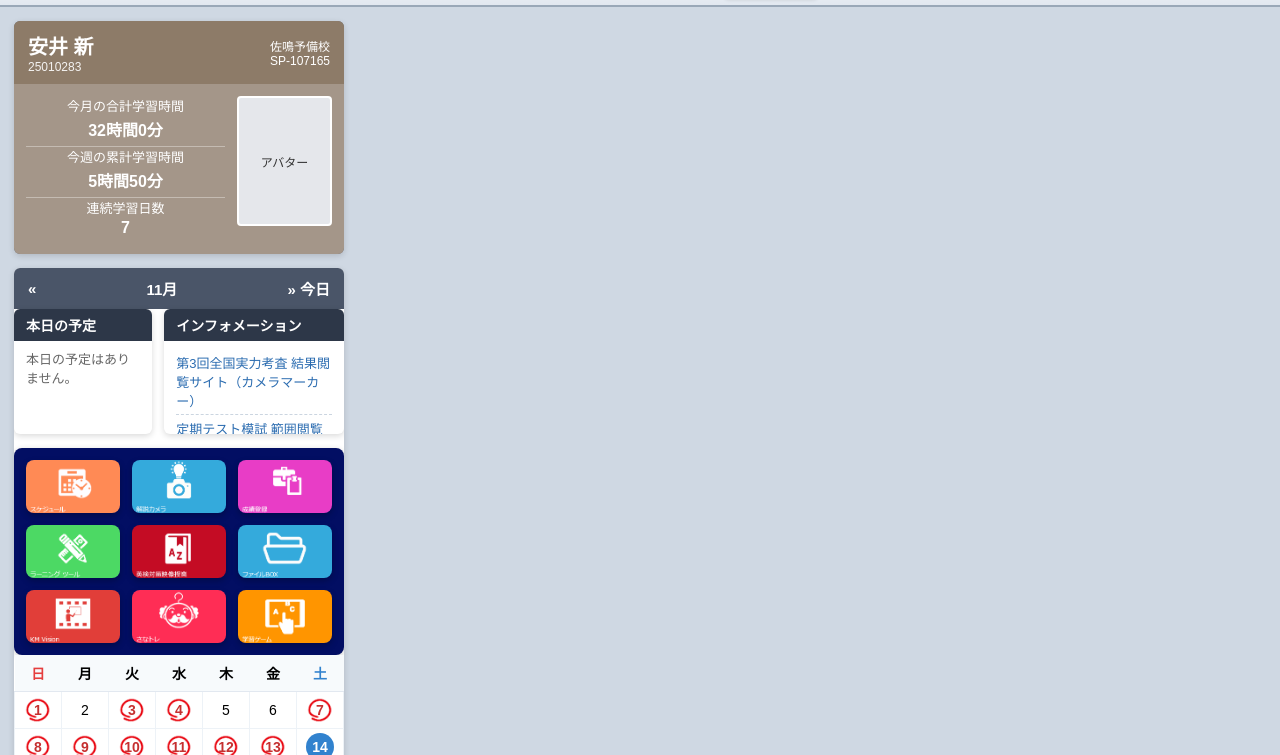
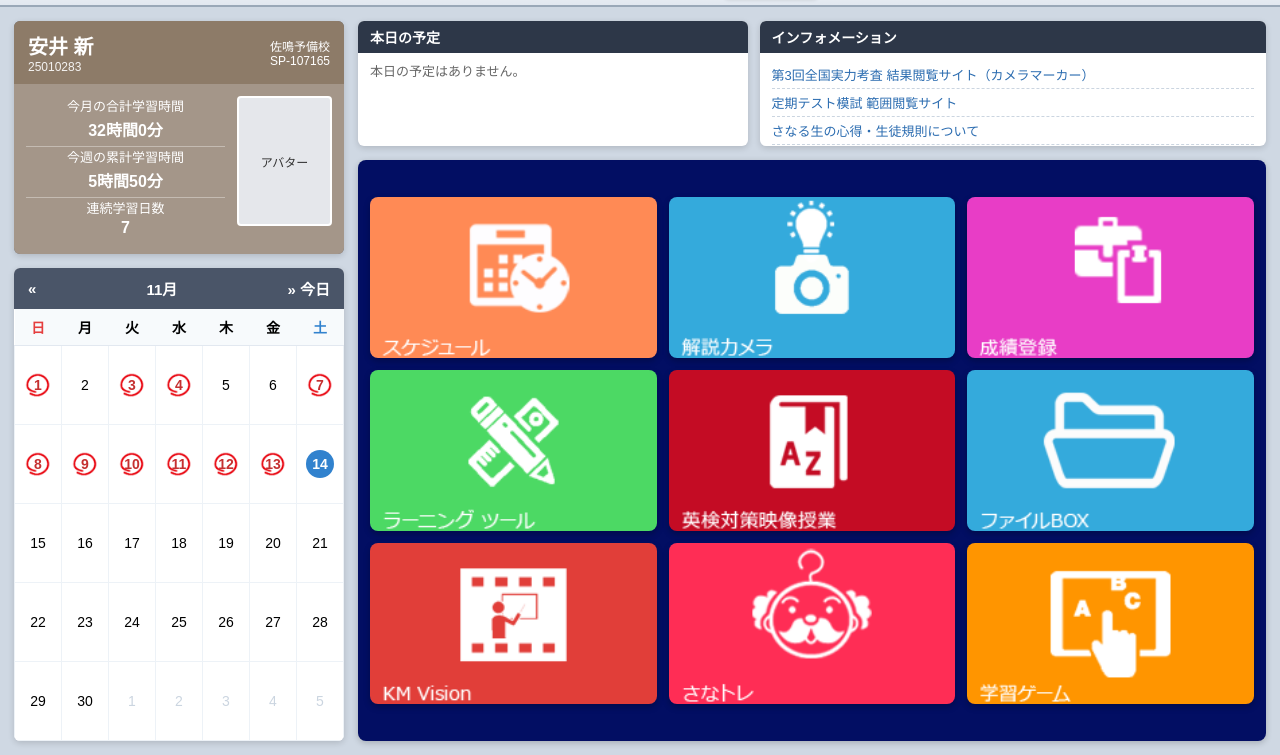
Before and after one commit to araisan-0205/Sanatabu, a plain HTML site: page index.html in a window 1280 px wide. Shown: the part 45-800 px from the top of the page. Drawn offline with Linux system fonts and the light colour scheme.

Commit message:
Update index.html

```diff
--- a/index.html
+++ b/index.html
@@ -5,327 +5,81 @@
 <meta name="viewport" content="width=device-width, initial-scale=1.0">
 <title>SANARU 学習ポータル</title>
 <style>
-  * {
-    box-sizing: border-box;
-    margin: 0;
-    padding: 0;
-    font-family: "Meiryo", "Hiragino Kaku Gothic ProN", sans-serif;
-  }
-
-  html, body {
-    width: 100%;
-    height: 100%;
-    background-color: #cfd8e3;
-    overflow-x: hidden;
-  }
-
-  .app-container {
-    width: 100%;
-    min-height: 100vh;
-    display: flex;
-    flex-direction: column;
-  }
+  * { box-sizing: border-box; margin: 0; padding: 0; font-family: "Meiryo", "Hiragino Kaku Gothic ProN", sans-serif; }
+  html, body { width: 100%; height: 100%; background-color: #cfd8e3; overflow-x: hidden; }
+  .app-container { width: 100%; min-height: 100vh; display: flex; flex-direction: column; }
 
   .top-bar {
     background: linear-gradient(to bottom, #ffffff, #e2e8f0);
-    padding: 8px 20px;
-    display: flex;
-    align-items: center;
-    justify-content: space-between;
-    border-bottom: 2px solid #9aa8b8;
-    flex-wrap: wrap;
-    gap: 10px;
+    padding: 8px 20px; display: flex; align-items: center; justify-content: space-between;
+    border-bottom: 2px solid #9aa8b8; flex-wrap: wrap; gap: 10px;
   }
-
-  .logo {
-    font-size: 28px;
-    font-weight: 900;
-    font-style: italic;
-    color: #3b6ea5;
-    letter-spacing: 2px;
-  }
-
-  .date-schedule {
-    display: flex;
-    align-items: center;
-    gap: 14px;
-    font-size: 15px;
-    font-weight: bold;
-    color: #333;
-  }
-
+  .logo { font-size: 28px; font-weight: 900; font-style: italic; color: #3b6ea5; letter-spacing: 2px; }
+  .date-schedule { display: flex; align-items: center; gap: 14px; font-size: 15px; font-weight: bold; color: #333; }
   .date-badge { font-size: 20px; }
-
-  .timer-box {
-    background-color: #333;
-    color: #fff;
-    padding: 4px 12px;
-    border-radius: 4px;
-    font-family: monospace;
-    font-size: 16px;
-  }
-
-  .btn-start {
-    background-color: #e63946;
-    color: #fff;
-    border: none;
-    padding: 7px 18px;
-    border-radius: 4px;
-    font-weight: bold;
-    font-size: 14px;
-    cursor: pointer;
-    box-shadow: 0 2px 4px rgba(0,0,0,0.2);
-  }
-  .btn-start:hover { background-color: #c92a37; }
-
-  .status-area {
-    display: flex;
-    align-items: center;
-    gap: 10px;
-    font-size: 13px;
-    font-weight: bold;
-  }
-
-  .status-btn {
-    padding: 6px 12px;
-    border: none;
-    border-radius: 4px;
-    color: #fff;
-    font-weight: bold;
-    cursor: pointer;
-  }
+  .timer-box { background-color: #333; color: #fff; padding: 4px 12px; border-radius: 4px; font-family: monospace; font-size: 16px; }
+  .btn-start { background-color: #e63946; color: #fff; border: none; padding: 7px 18px; border-radius: 4px; font-weight: bold; font-size: 14px; cursor: pointer; box-shadow: 0 2px 4px rgba(0,0,0,0.2); }
+  .status-area { display: flex; align-items: center; gap: 10px; font-size: 13px; font-weight: bold; }
+  .status-btn { padding: 6px 12px; border: none; border-radius: 4px; color: #fff; font-weight: bold; cursor: pointer; }
   .btn-info { background-color: #4caf50; border-radius: 50%; width: 28px; height: 28px; padding: 0; }
   .btn-update { background-color: #3b82f6; }
   .btn-exit { background-color: #c05621; }
 
-  .main-grid {
-    flex: 1;
-    display: grid;
-    grid-template-columns: 330px 1fr;
-    gap: 14px;
-    padding: 14px;
-  }
+  .main-grid { flex: 1; display: grid; grid-template-columns: 330px 1fr; gap: 14px; padding: 14px; }
+  .left-col { display: flex; flex-direction: column; gap: 14px; }
 
-  .left-col {
-    display: flex;
-    flex-direction: column;
-    gap: 14px;
-  }
-
-  .profile-card {
-    background-color: #6b7280;
-    color: #fff;
-    border-radius: 6px;
-    overflow: hidden;
-    box-shadow: 0 2px 6px rgba(0,0,0,0.15);
-  }
-
-  .profile-header {
-    background-color: #8d7b68;
-    padding: 10px 14px;
-    display: flex;
-    justify-content: space-between;
-    align-items: center;
-  }
-
+  .profile-card { background-color: #6b7280; color: #fff; border-radius: 6px; overflow: hidden; box-shadow: 0 2px 6px rgba(0,0,0,0.15); }
+  .profile-header { background-color: #8d7b68; padding: 10px 14px; display: flex; justify-content: space-between; align-items: center; }
   .student-name { font-size: 20px; font-weight: bold; }
   .student-id { font-size: 12px; opacity: 0.9; }
-
-  .profile-body {
-    display: flex;
-    padding: 12px;
-    background-color: #a49689;
-    gap: 12px;
-  }
-
-  .study-stats {
-    flex: 1;
-    font-size: 13px;
-    display: flex;
-    flex-direction: column;
-    justify-content: space-around;
-    text-align: center;
-  }
-
-  .stat-item {
-    border-bottom: 1px solid rgba(255,255,255,0.35);
-    padding-bottom: 5px;
-  }
+  .profile-body { display: flex; padding: 12px; background-color: #a49689; gap: 12px; }
+  .study-stats { flex: 1; font-size: 13px; display: flex; flex-direction: column; justify-content: space-around; text-align: center; }
+  .stat-item { border-bottom: 1px solid rgba(255,255,255,0.35); padding-bottom: 5px; }
   .stat-item:last-child { border-bottom: none; }
   .stat-value { font-size: 16px; font-weight: bold; margin-top: 2px; }
+  .avatar-box { width: 95px; height: 130px; background-color: #e5e7eb; border-radius: 4px; display: flex; align-items: center; justify-content: center; border: 2px solid #fff; color: #333; font-size: 12px; }
 
-  .avatar-box {
-    width: 95px;
-    height: 130px;
-    background-color: #e5e7eb;
-    border-radius: 4px;
-    overflow: hidden;
-    display: flex;
-    align-items: center;
-    justify-content: center;
-    border: 2px solid #fff;
-    color: #333;
-    font-size: 12px;
-  }
-
-  .calendar-card {
-    background-color: #fff;
-    border-radius: 6px;
-    overflow: hidden;
-    box-shadow: 0 2px 6px rgba(0,0,0,0.15);
-    flex: 1;
-    display: flex;
-    flex-direction: column;
-  }
-
-  .cal-header {
-    background-color: #4a5568;
-    color: #fff;
-    padding: 10px 14px;
-    display: flex;
-    justify-content: space-between;
-    align-items: center;
-    font-weight: bold;
-    font-size: 15px;
-  }
-
-  .cal-table {
-    width: 100%;
-    border-collapse: collapse;
-    text-align: center;
-    font-size: 14px;
-    flex: 1;
-  }
-
-  .cal-table th {
-    padding: 8px 0;
-    background-color: #f7fafc;
-    border-bottom: 1px solid #e2e8f0;
-  }
+  .calendar-card { background-color: #fff; border-radius: 6px; overflow: hidden; box-shadow: 0 2px 6px rgba(0,0,0,0.15); flex: 1; display: flex; flex-direction: column; }
+  .cal-header { background-color: #4a5568; color: #fff; padding: 10px 14px; display: flex; justify-content: space-between; align-items: center; font-weight: bold; font-size: 15px; }
+  .cal-table { width: 100%; border-collapse: collapse; text-align: center; font-size: 14px; flex: 1; }
+  .cal-table th { padding: 8px 0; background-color: #f7fafc; border-bottom: 1px solid #e2e8f0; }
   .cal-table th:first-child { color: #e53e3e; }
   .cal-table th:last-child { color: #3182ce; }
   .cal-table td { padding: 4px 0; border: 1px solid #edf2f7; }
+  .day-circle { display: inline-block; width: 28px; height: 28px; line-height: 28px; border-radius: 50%; }
+  .studied { background-image: url('maru.png'); background-size: contain; background-repeat: no-repeat; background-position: center; color: #c53030; font-weight: bold; }
+  .today { background-color: #3182ce; color: #fff; font-weight: bold; }
+  .other-month { color: #cbd5e0; }
 
-  .day-circle {
-    display: inline-block;
-    width: 28px;
-    height: 28px;
-    line-height: 28px;
-    border-radius: 50%;
-  }
-
-  .studied {
-    background-image: url('maru.png');
-    background-size: contain;
-    background-repeat: no-repeat;
-    background-position: center;
-    color: #c53030;
-    font-weight: bold;
-  }
-
-  .today {
-    background-color: #3182ce;
-    color: #fff;
-    font-weight: bold;
-  }
-
-  .other-month { color: #cbd5e0; }
-  .right-col {
-    display: flex;
-    flex-direction: column;
-    gap: 14px;
-  }
-
-  .info-row {
-    display: grid;
-    grid-template-columns: 1fr 1.3fr;
-    gap: 12px;
-    height: 125px;
-  }
-
-  .panel-box {
-    background-color: #fff;
-    border-radius: 6px;
-    overflow: hidden;
-    box-shadow: 0 2px 6px rgba(0,0,0,0.15);
-    display: flex;
-    flex-direction: column;
-  }
-
-  .panel-title {
-    background-color: #2d3748;
-    color: #fff;
-    font-size: 14px;
-    font-weight: bold;
-    padding: 6px 12px;
-  }
-
-  .panel-content {
-    padding: 8px 12px;
-    font-size: 13px;
-    overflow-y: auto;
-    flex: 1;
-  }
-
+  .right-col { display: flex; flex-direction: column; gap: 14px; }
+  .info-row { display: grid; grid-template-columns: 1fr 1.3fr; gap: 12px; height: 125px; }
+  .panel-box { background-color: #fff; border-radius: 6px; overflow: hidden; box-shadow: 0 2px 6px rgba(0,0,0,0.15); display: flex; flex-direction: column; }
+  .panel-title { background-color: #2d3748; color: #fff; font-size: 14px; font-weight: bold; padding: 6px 12px; }
+  .panel-content { padding: 8px 12px; font-size: 13px; overflow-y: auto; flex: 1; }
   .info-list { list-style: none; }
   .info-list li { padding: 4px 0; border-bottom: 1px dashed #cbd5e0; }
   .info-list a { color: #2b6cb0; text-decoration: none; }
   .info-list a:hover { text-decoration: underline; }
 
   .tiles-grid {
-    display: grid;
-    grid-template-columns: repeat(3, 1fr);
-    gap: 12px;
-    padding: 12px;
-    border-radius: 8px;
-    background-color: #001f5c;
-    background-image: url('btn00.png');
-    background-size: cover;
-    background-position: center;
-    box-shadow: 0 2px 6px rgba(0,0,0,0.2);
-    align-content: center;
-    flex: 1;
+    display: grid; grid-template-columns: repeat(3, 1fr); gap: 12px; padding: 12px;
+    border-radius: 8px; background-color: #001f5c; background-image: url('btn00.png');
+    background-size: cover; background-position: center; box-shadow: 0 2px 6px rgba(0,0,0,0.2);
+    align-content: center; flex: 1;
   }
+  .tile-btn {
+    border: none; background-color: transparent; background-image: url('btn00.png'); background-size: cover;
+    border-radius: 8px; overflow: hidden; cursor: pointer; padding: 0; box-shadow: 0 3px 6px rgba(0,0,0,0.25);
+    transition: transform 0.1s; display: flex; align-items: center; justify-content: center;
+    width: 100%; aspect-ratio: 16 / 9;
+  }
+  .tile-btn:hover { transform: translateY(-2px); }
+  .tile-btn img { width: 100%; height: 100%; object-fit: cover; display: block; }
 
-  .tile-btn {
-    border: none;
-    background-color: transparent;
-    background-image: url('btn00.png');
-    background-size: cover;
-    border-radius: 8px;
-    overflow: hidden;
-    cursor: pointer;
-    padding: 0;
-    box-shadow: 0 3px 6px rgba(0,0,0,0.25);
-    transition: transform 0.1s;
-    display: flex;
-    align-items: center;
-    justify-content: center;
-    width: 100%;
-    aspect-ratio: 16 / 9;
-    color: #fff;
-    font-weight: bold;
-  }
-
-  .tile-btn:hover {
-    transform: translateY(-2px);
-  }
-
-  .tile-btn img {
-    width: 100%;
-    height: 100%;
-    object-fit: cover;
-    display: block;
-  }
-
-  @media (max-width: 820px) {
-    .main-grid { grid-template-columns: 1fr; }
-    .info-row { grid-template-columns: 1fr; height: auto; }
-  }
+  @media (max-width: 820px) { .main-grid { grid-template-columns: 1fr; } .info-row { grid-template-columns: 1fr; height: auto; } }
 </style>
 </head>
 <body>
-
 <div class="app-container">
   <header class="top-bar">
     <div class="logo">SANARU</div>
@@ -358,70 +112,35 @@
         </div>
         <div class="profile-body">
           <div class="study-stats">
-            <div class="stat-item">
-              <div>今月の合計学習時間</div>
-              <div class="stat-value">32時間0分</div>
-            </div>
-            <div class="stat-item">
-              <div>今週の累計学習時間</div>
-              <div class="stat-value">5時間50分</div>
-            </div>
-            <div class="stat-item">
-              <div>連続学習日数</div>
-              <div class="stat-value">7</div>
-            </div>
+            <div class="stat-item"><div>今月の合計学習時間</div><div class="stat-value">32時間0分</div></div>
+            <div class="stat-item"><div>今週の累計学習時間</div><div class="stat-value">5時間50分</div></div>
+            <div class="stat-item"><div>連続学習日数</div><div class="stat-value">7</div></div>
           </div>
-          <div class="avatar-box">
-            <span>アバター</span>
-          </div>
+          <div class="avatar-box"><span>アバター</span></div>
         </div>
       </section>
 
       <section class="calendar-card">
-        <div class="cal-header">
-          <span>«</span><span>11月</span><span>» 今日</span>
-        </div>
+        <div class="cal-header"><span>«</span><span>11月</span><span>» 今日</span></div>
         <table class="cal-table">
-          <thead>
-            <tr><th>日</th><th>月</th><th>火</th><th>水</th><th>木</th><th>金</th><th>土</th></tr>
-          </thead>
-          <tbody id="calBody">
-            <tr>
-              <td><span class="day-circle studied">1</span></td>
-              <td><span class="day-circle">2</span></td>
-              <td><span class="day-circle studied">3</span></td>
-              <td><span class="day-circle studied">4</span></td>
-              <td><span class="day-circle">5</span></td>
-              <td><span class="day-circle">6</span></td>
-              <td><span class="day-circle studied">7</span></td>
-            </tr>
-            <tr>
-              <td><span class="day-circle studied">8</span></td>
-              <td><span class="day-circle studied">9</span></td>
-              <td><span class="day-circle studied">10</span></td>
-              <td><span class="day-circle studied">11</span></td>
-              <td><span class="day-circle studied">12</span></td>
-              <td><span class="day-circle studied">13</span></td>
-              <td><span class="day-circle today">14</span></td>
-            </tr>
-            <tr>
-              <td><span class="day-circle">15</span></td>
-              <td><span class="day-circle">16</span></td>
-              <td><span class="day-circle">17</span></td>
-              <td><span class="day-circle">18</span></td>
-              <td><span class="day-circle">19</span></td>
-              <td><span class="day-circle">20</span></td>
-              <td><span class="day-circle">21</span></td>
-            </tr>
-            <tr>    <div class="right-col">
+          <thead><tr><th>日</th><th>月</th><th>火</th><th>水</th><th>木</th><th>金</th><th>土</th></tr></thead>
+          <tbody>
+            <tr><td><span class="day-circle studied">1</span></td><td><span class="day-circle">2</span></td><td><span class="day-circle studied">3</span></td><td><span class="day-circle studied">4</span></td><td><span class="day-circle">5</span></td><td><span class="day-circle">6</span></td><td><span class="day-circle studied">7</span></td></tr>
+            <tr><td><span class="day-circle studied">8</span></td><td><span class="day-circle studied">9</span></td><td><span class="day-circle studied">10</span></td><td><span class="day-circle studied">11</span></td><td><span class="day-circle studied">12</span></td><td><span class="day-circle studied">13</span></td><td><span class="day-circle today">14</span></td></tr>
+            <tr><td><span class="day-circle">15</span></td><td><span class="day-circle">16</span></td><td><span class="day-circle">17</span></td><td><span class="day-circle">18</span></td><td><span class="day-circle">19</span></td><td><span class="day-circle">20</span></td><td><span class="day-circle">21</span></td></tr>
+            <tr><td><span class="day-circle">22</span></td><td><span class="day-circle">23</span></td><td><span class="day-circle">24</span></td><td><span class="day-circle">25</span></td><td><span class="day-circle">26</span></td><td><span class="day-circle">27</span></td><td><span class="day-circle">28</span></td></tr>
+            <tr><td><span class="day-circle">29</span></td><td><span class="day-circle">30</span></td><td class="other-month">1</td><td class="other-month">2</td><td class="other-month">3</td><td class="other-month">4</td><td class="other-month">5</td></tr>
+          </tbody>
+        </table>
+      </section>
+    </div>
+
+    <div class="right-col">
       <div class="info-row">
         <section class="panel-box">
           <div class="panel-title">本日の予定</div>
-          <div class="panel-content" style="color: #666;">
-            本日の予定はありません。
-          </div>
+          <div class="panel-content" style="color: #666;">本日の予定はありません。</div>
         </section>
-
         <section class="panel-box">
           <div class="panel-title">インフォメーション</div>
           <div class="panel-content">
@@ -436,60 +155,15 @@
       </div>
 
       <section class="tiles-grid">
-        <button class="tile-btn" onclick="openApp('スケジュール')">
-          <img src="btn01_Schedule.png" alt="スケジュール"
-               onpointerdown="this.src='btn01_ScheduleA.png'"
-               onpointerup="this.src='btn01_Schedule.png'"
-               onpointerleave="this.src='btn01_Schedule.png'">
-        </button>
-        <button class="tile-btn" onclick="openApp('解説カメラ')">
-          <img src="btn04_QRCReader.png" alt="解説カメラ"
-               onpointerdown="this.src='btn04_QRCReaderA.png'"
-               onpointerup="this.src='btn04_QRCReader.png'"
-               onpointerleave="this.src='btn04_QRCReader.png'">
-        </button>
-        <button class="tile-btn" onclick="openApp('成績登録')">
-          <img src="btn22_GradeEntry.png" alt="成績登録"
-               onpointerdown="this.src='btn22_GradeEntryA.png'"
-               onpointerup="this.src='btn22_GradeEntry.png'"
-               onpointerleave="this.src='btn22_GradeEntry.png'">
-        </button>
-        <button class="tile-btn" onclick="openApp('ラーニング ツール')">
-          <img src="btn15_LearningTool.png" alt="ラーニング ツール"
-               onpointerdown="this.src='btn15_LearningToolA.png'"
-               onpointerup="this.src='btn15_LearningTool.png'"
-               onpointerleave="this.src='btn15_LearningTool.png'">
-        </button>
-        <button class="tile-btn" onclick="openApp('英検対策映像授業')">
-          <img src="btn49_Eiken.png" alt="英検対策映像授業"
-               onpointerdown="this.src='btn49_EikenA.png'"
-               onpointerup="this.src='btn49_Eiken.png'"
-               onpointerleave="this.src='btn49_Eiken.png'">
-        </button>
-        <button class="tile-btn" onclick="openApp('ファイルBOX')">
-          <img src="btn05_FileBox.png" alt="ファイルBOX"
-               onpointerdown="this.src='btn05_FileBoxA.png'"
-               onpointerup="this.src='btn05_FileBox.png'"
-               onpointerleave="this.src='btn05_FileBox.png'">
-        </button>
-        <button class="tile-btn" onclick="openApp('KM Vision')">
-          <img src="btn51_Kmvision.png" alt="KM Vision"
-               onpointerdown="this.src='btn51_KmvisionA.png'"
-               onpointerup="this.src='btn51_Kmvision.png'"
-               onpointerleave="this.src='btn51_Kmvision.png'">
-        </button>
-        <button class="tile-btn" onclick="openApp('さなトレ')">
-          <img src="btn10_SanaTore.png" alt="さなトレ"
-               onpointerdown="this.src='btn10_SanaToreA.png'"
-               onpointerup="this.src='btn10_SanaTore.png'"
-               onpointerleave="this.src='btn10_SanaTore.png'">
-        </button>
-        <button class="tile-btn" onclick="openApp('学習ゲーム')">
-          <img src="btn06_LearningGame.png" alt="学習ゲーム"
-               onpointerdown="this.src='btn06_LearningGameA.png'"
-               onpointerup="this.src='btn06_LearningGame.png'"
-               onpointerleave="this.src='btn06_LearningGame.png'">
-        </button>
+        <button class="tile-btn" onclick="openApp('スケジュール')"><img src="btn01_Schedule.png" alt="スケジュール" onpointerdown="this.src='btn01_ScheduleA.png'" onpointerup="this.src='btn01_Schedule.png'" onpointerleave="this.src='btn01_Schedule.png'"></button>
+        <button class="tile-btn" onclick="openApp('解説カメラ')"><img src="btn04_QRCReader.png" alt="解説カメラ" onpointerdown="this.src='btn04_QRCReaderA.png'" onpointerup="this.src='btn04_QRCReader.png'" onpointerleave="this.src='btn04_QRCReader.png'"></button>
+        <button class="tile-btn" onclick="openApp('成績登録')"><img src="btn22_GradeEntry.png" alt="成績登録" onpointerdown="this.src='btn22_GradeEntryA.png'" onpointerup="this.src='btn22_GradeEntry.png'" onpointerleave="this.src='btn22_GradeEntry.png'"></button>
+        <button class="tile-btn" onclick="openApp('ラーニング ツール')"><img src="btn15_LearningTool.png" alt="ラーニング ツール" onpointerdown="this.src='btn15_LearningToolA.png'" onpointerup="this.src='btn15_LearningTool.png'" onpointerleave="this.src='btn15_LearningTool.png'"></button>
+        <button class="tile-btn" onclick="openApp('英検対策映像授業')"><img src="btn49_Eiken.png" alt="英検対策映像授業" onpointerdown="this.src='btn49_EikenA.png'" onpointerup="this.src='btn49_Eiken.png'" onpointerleave="this.src='btn49_Eiken.png'"></button>
+        <button class="tile-btn" onclick="openApp('ファイルBOX')"><img src="btn05_FileBox.png" alt="ファイルBOX" onpointerdown="this.src='btn05_FileBoxA.png'" onpointerup="this.src='btn05_FileBox.png'" onpointerleave="this.src='btn05_FileBox.png'"></button>
+        <button class="tile-btn" onclick="openApp('KM Vision')"><img src="btn51_Kmvision.png" alt="KM Vision" onpointerdown="this.src='btn51_KmvisionA.png'" onpointerup="this.src='btn51_Kmvision.png'" onpointerleave="this.src='btn51_Kmvision.png'"></button>
+        <button class="tile-btn" onclick="openApp('さなトレ')"><img src="btn10_SanaTore.png" alt="さなトレ" onpointerdown="this.src='btn10_SanaToreA.png'" onpointerup="this.src='btn10_SanaTore.png'" onpointerleave="this.src='btn10_SanaTore.png'"></button>
+        <button class="tile-btn" onclick="openApp('学習ゲーム')"><img src="btn06_LearningGame.png" alt="学習ゲーム" onpointerdown="this.src='btn06_LearningGameA.png'" onpointerup="this.src='btn06_LearningGame.png'" onpointerleave="this.src='btn06_LearningGame.png'"></button>
       </section>
     </div>
   </main>
@@ -501,13 +175,10 @@
   function toggleStudy() {
     const btn = document.querySelector('.btn-start');
     if (timerInterval) {
-      clearInterval(timerInterval);
-      timerInterval = null;
-      btn.textContent = '学習開始';
-      btn.style.backgroundColor = '#e63946';
+      clearInterval(timerInterval); timerInterval = null;
+      btn.textContent = '学習開始'; btn.style.backgroundColor = '#e63946';
     } else {
-      btn.textContent = '学習中（停止）';
-      btn.style.backgroundColor = '#2b9348';
+      btn.textContent = '学習中（停止）'; btn.style.backgroundColor = '#2b9348';
       timerInterval = setInterval(() => {
         seconds++;
         const mins = String(Math.floor(seconds / 60)).padStart(2, '0');
@@ -516,10 +187,9 @@
       }, 1000);
     }
   }
-
   function openApp(appName) {
     if (appName === 'ファイルBOX') {
-      window.open('https://araisan-0205.github.io/Filebox/', '_blank');
+      window.open('https://github.io', '_blank');
     } else {
       alert(`「${appName}」を開きます。`);
     }
```
